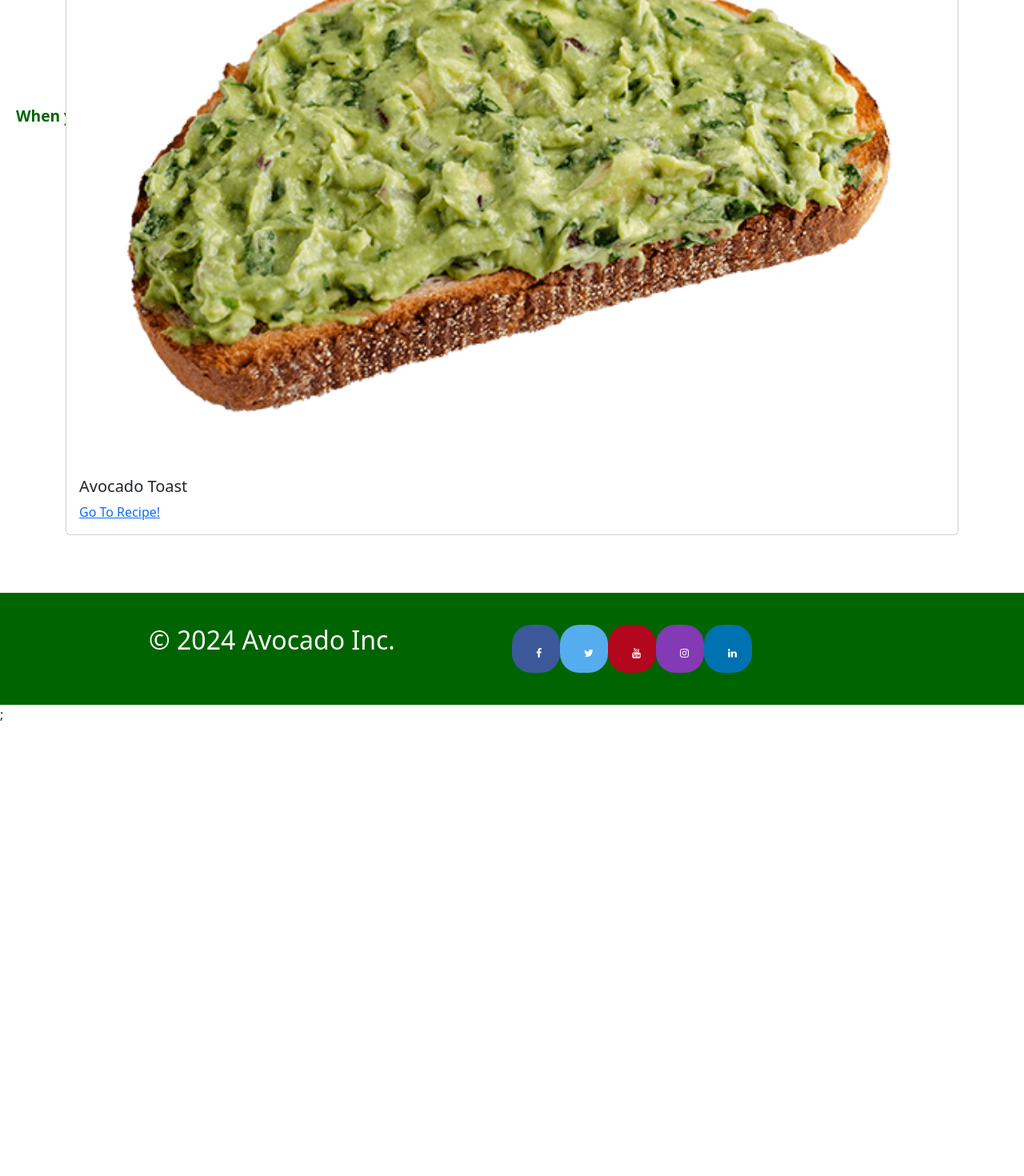
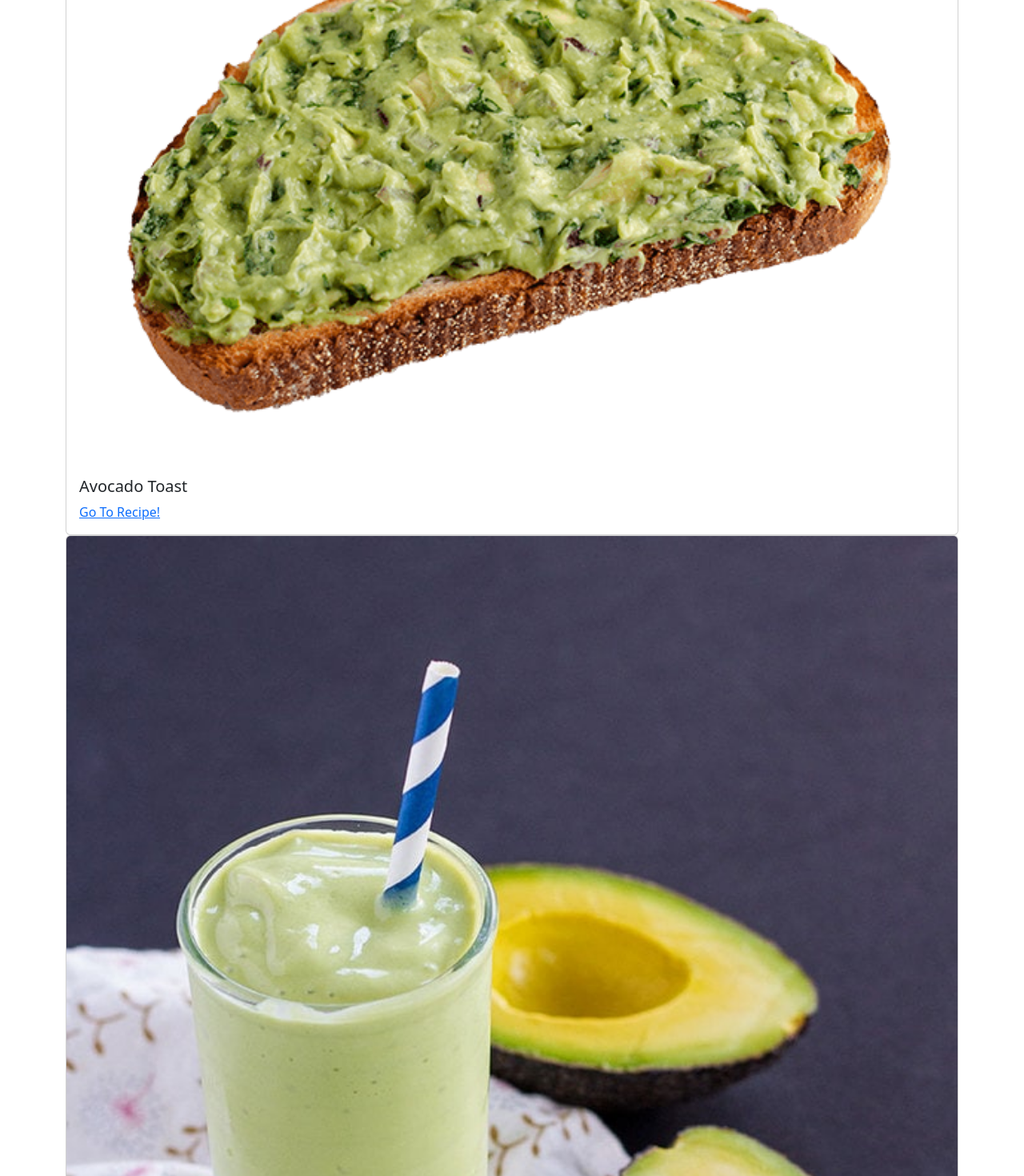
Before and after one commit to notjasonlin/cosi-103a, a React (Create React App) app in the folder avocado/: page / in a window 1280 px wide. Shown: the part 440-1910 px from the top of the page at 80% size. Before the commit the page ends 1345 px from the top, so only its background shows below. Built offline with nearby package versions, Linux system fonts and the light colour scheme.

Commit message:
Elan and Artem made all cards appear on site

```diff
--- a/avocado/src/App.js
+++ b/avocado/src/App.js
@@ -43,10 +43,6 @@ function App() {
 					</header>
 
 					<div className="App-body">
-						<div className="Scroll-Instruction">
-							When you select a recipe, scroll down to view full recipe!
-						</div>
-
 						<RecipeContainer />
 					</div>
 
--- a/avocado/src/container.js
+++ b/avocado/src/container.js
@@ -5,29 +5,15 @@ import recipesData from "./data/recipeData";
 
 import RecipeCard from "./card";
 
-function mapCardArrayToComponent(cardArray) {
-	return cardArray.map((card, index) => (
-		<Col key={index}>
-			<RecipeCard recipeId={card.id} />
-		</Col>
-	));
-}
-
-function makeRecipeCards() {
-	recipesData.forEach((recipe) => {
-		return <RecipeCard recipeId={recipe.id} />;
-	});
-}
-
 function RecipeContainer() {
 	return (
 		<Container>
-			{recipesData.map((recipe) => {
-				<RecipeCard recipeId={recipe.id} />;
-			})}
-			<RecipeCard recipeId={1} />
+			{recipesData.map((recipe) => (
+				<RecipeCard key={recipe.id} recipeId={recipe.id} />
+			))}
 		</Container>
 	);
 }
 
+
 export default RecipeContainer;
```
Also changed, not shown: avocado/src/card.css (added).
